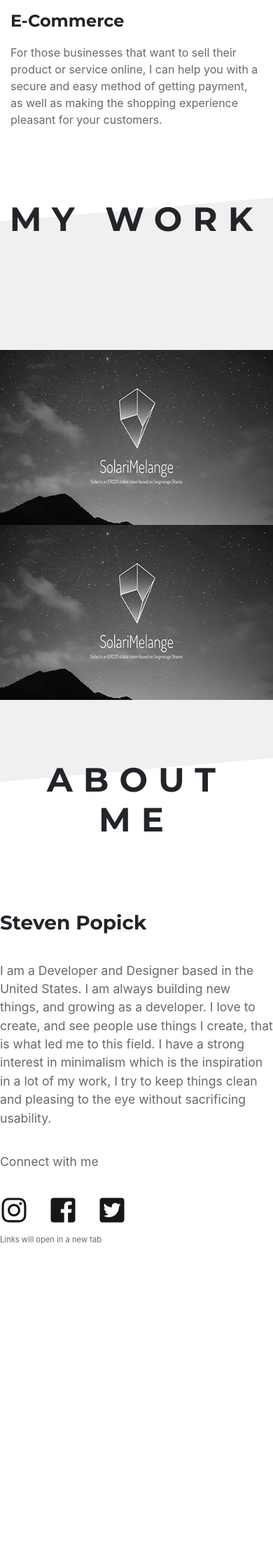
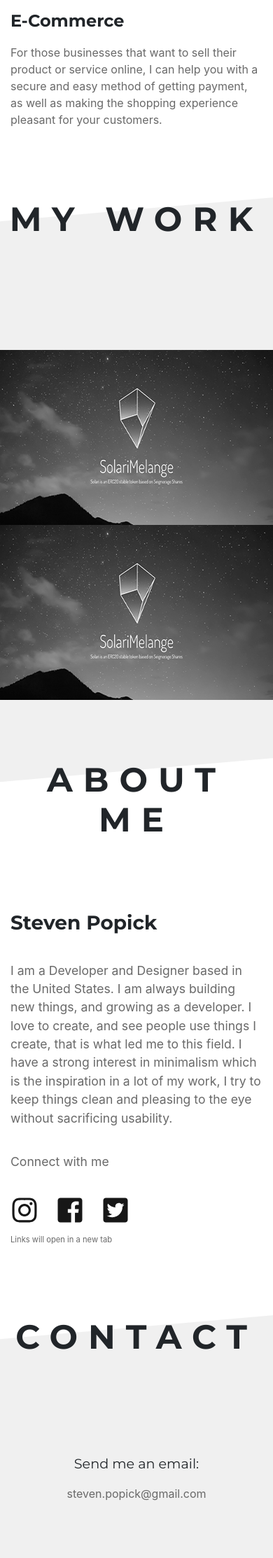
Before and after one commit to Jiroscopes/mysite, a Jekyll site: the page built from index.html, in a window 390 px wide. Shown: the part 1610-3836 px from the top of the page at 70% size. Built offline with Jekyll 4.4.1, drawn with Linux system fonts in a browser that asks for light colours; nearby versions of some CDN libraries; before the commit the page ends 3486 px from its top, so only the background shows below that.

Commit message:
Added Contact

```diff
--- a/assets/css/media.scss
+++ b/assets/css/media.scss
@@ -23,7 +23,7 @@ $desktop: "(min-width: 1024px)";
     display: none;
   }
   .about_text{
-    padding: 0 !important;
+    padding-top: 0 !important;
   }
 }
 
--- a/assets/css/style.scss
+++ b/assets/css/style.scss
@@ -359,9 +359,21 @@ body{
 // ABOUT SECTION
 
 .about{
+    &::after{
+        content: '';
+        display: block;
+        position: absolute;
+        height: 200px;
+        width: 120%;
+        left: 50%;
+        background: white;
+        transform: rotate(-5deg)translateX(-50%)translateY(-100%);
+    }
     .about_content{
         padding-top: 220px;
         padding-bottom: 80px;
+        position: relative;
+        z-index: 199;
         .my_picture{
             width: 100%;
             position: absolute;
@@ -415,3 +427,27 @@ body{
         }
     }
 }
+
+.contact{
+    background: $grey;
+
+    .email_holder{
+        padding-bottom: 80px;
+    }
+    .send_email{
+        font-family: $heading-font-family;
+        font-size: 1.2em;
+        padding-top: 200px;
+    }
+    .email{
+        color: $grey-text;
+        transition: all 0.2s ease-in-out;
+        -webkit-transition: all 0.2s ease-in-out;
+        -moz-transition: all 0.2s ease-in-out;
+        -o-transition: all 0.2s ease-in-out;
+
+        &:hover{
+            color: #171717;
+        }
+    }
+}
--- a/assets/js/script.js
+++ b/assets/js/script.js
@@ -21,10 +21,12 @@ $(document).ready(function(){
     });
 
     $('.gallery_img').on('click', function(){
+        $('body').css({'overflow-y': 'hidden'});
         $('.work-modal').addClass('active_modal');
         $('.custom_modal').addClass('active_custom_modal');
     });
     $('.under_modal').on('click', function(){
+        $('body').css({'overflow-y': 'scroll'});
         $('.work-modal').removeClass('active_modal');
         $('.custom_modal').removeClass('active_custom_modal');
         $('.images').addClass('hidden').delay(2000);
--- a/index.html
+++ b/index.html
@@ -216,3 +216,27 @@ order: 1
         </div>
     </div>
 </section>
+
+<section class="contact">
+    <div class="container contact_wrapper">
+        <div class="row">
+            <div class="col-md-12 text-center">
+                <h1 class="section_title">
+                    CONTACT
+                </h1>
+            </div>
+        </div>
+        <div class="row">
+            <div class="col-12 text-center">
+                <p class="send_email">
+                    Send me an email:
+                </p>
+            </div>
+        </div>
+        <div class="row email_holder">
+            <div class="col-12 text-center">
+                <a class="email" href="mailto:steven.popick@gmail.com?Subject=Hello%20from%20website" target="_top">steven.popick@gmail.com</a>
+            </div>
+        </div>
+    </div>
+</section>
```
Also changed, not shown: 6 other files.
